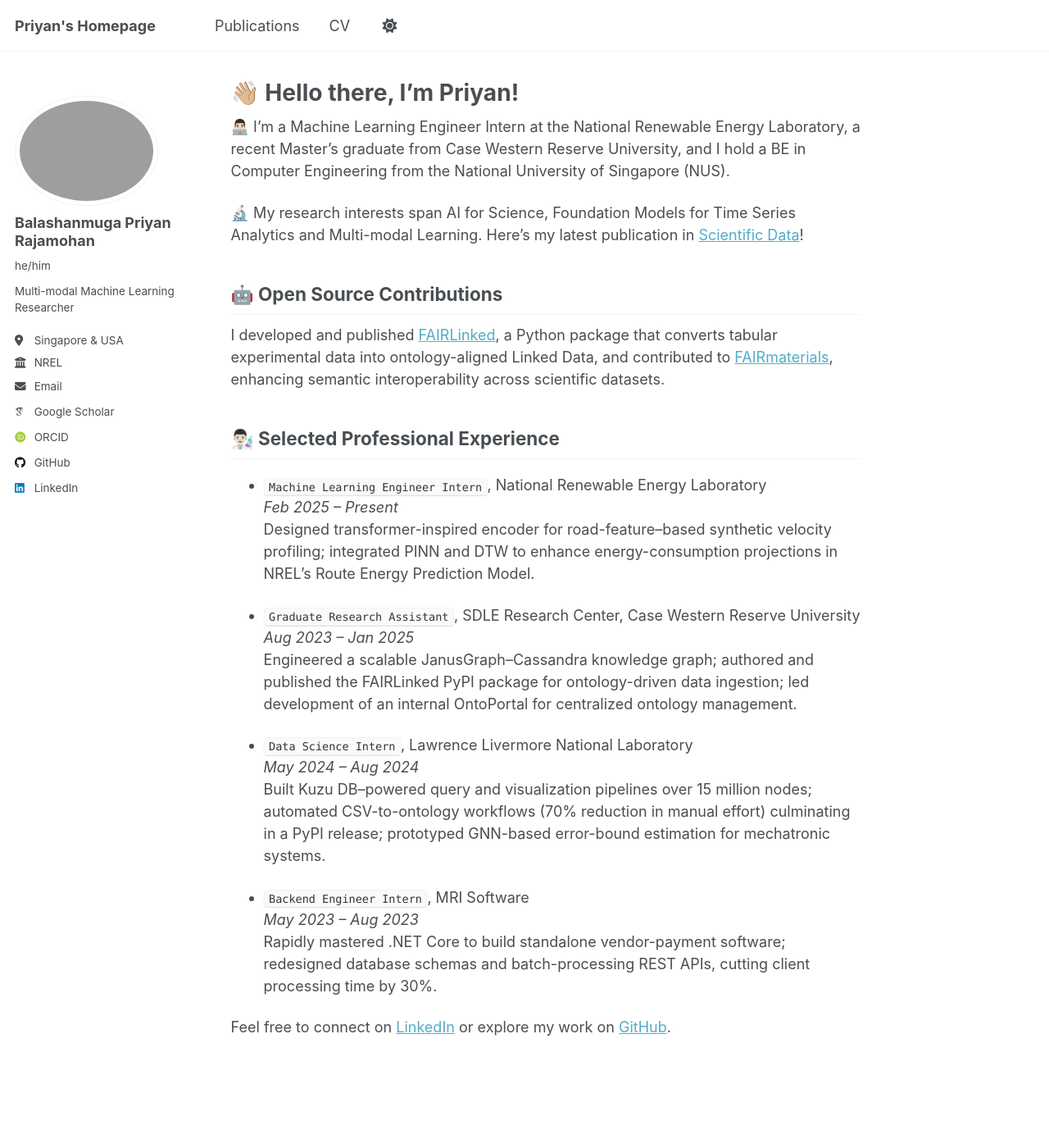
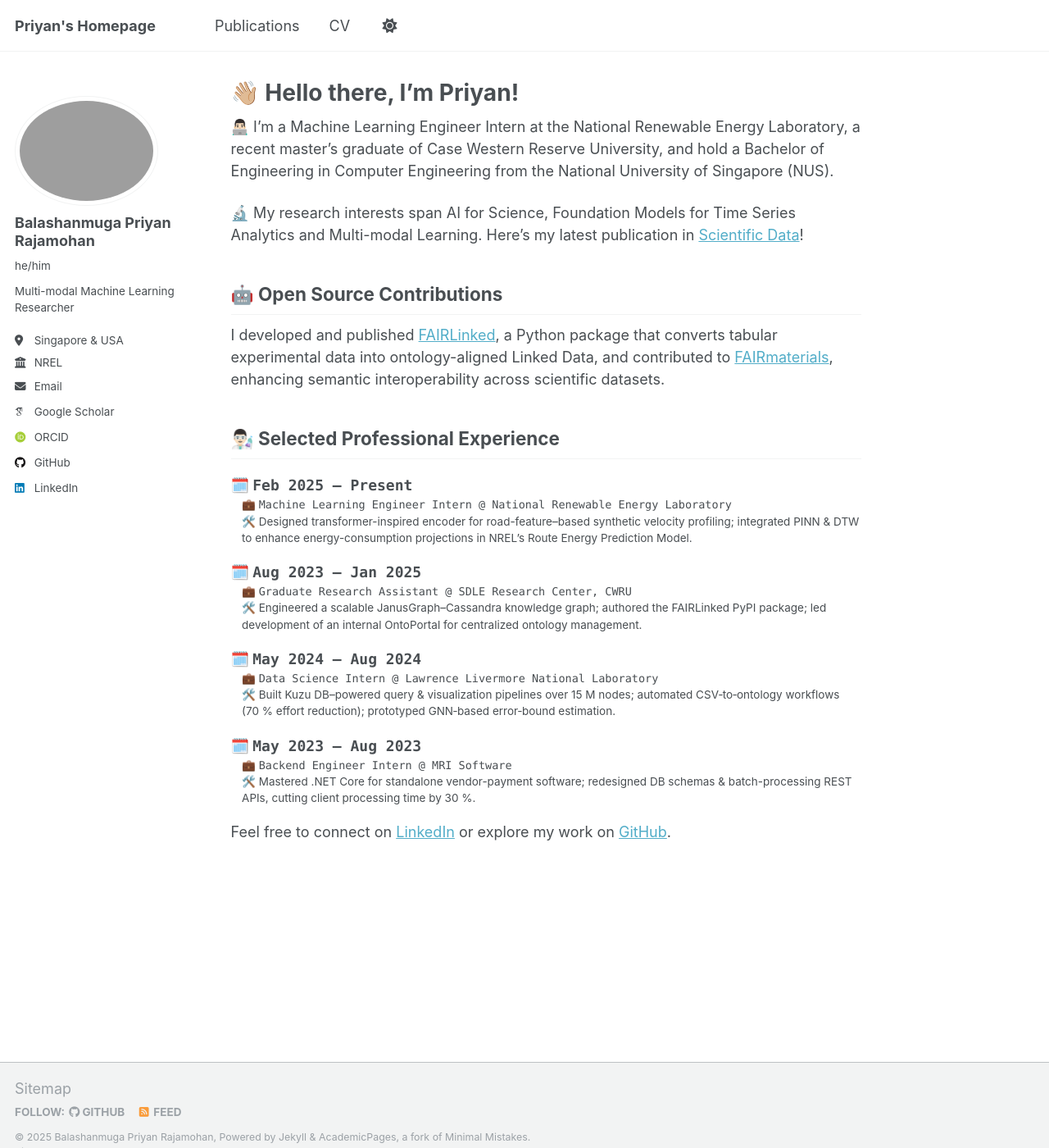
Before and after one commit to priyan-coder/priyan-coder.github.io, a Jekyll site: the page built from _pages/about.md, in a window 1280 px wide and 1400 px high. Shown: the whole window at 82% size. Built offline with Jekyll 4.4.1, drawn with Linux system fonts in a browser that asks for light colours; some web fonts are replaced.

```diff
--- a/_pages/about.md
+++ b/_pages/about.md
@@ -7,7 +7,7 @@ redirect_from:
   - /about.html
 ---
 
-👨🏻‍💻 I'm a Machine Learning Engineer Intern at the National Renewable Energy Laboratory, a recent Master’s graduate from Case Western Reserve University, and I hold a BE in Computer Engineering from the National University of Singapore (NUS).
+👨🏻‍💻 I'm a Machine Learning Engineer Intern at the National Renewable Energy Laboratory, a recent master's graduate of Case Western Reserve University, and hold a Bachelor of Engineering in Computer Engineering from the National University of Singapore (NUS).
 
 🔬 My research interests span AI for Science, Foundation Models for Time Series Analytics and Multi-modal Learning. Here's my latest publication in [Scientific Data](https://www.nature.com/articles/s41597-025-04938-5)!
 
@@ -17,20 +17,22 @@ I developed and published [FAIRLinked](https://pypi.org/project/FAIRLinked/), a
 
 ## 👨🏻‍🔬 Selected Professional Experience
 
-- `Machine Learning Engineer Intern`, National Renewable Energy Laboratory
-  _Feb 2025 – Present_
-  Designed transformer-inspired encoder for road-feature–based synthetic velocity profiling; integrated PINN and DTW to enhance energy-consumption projections in NREL’s Route Energy Prediction Model.
+<dl>
+  <dt>🗓️ <code>Feb 2025 – Present</code></dt>
+  <dd>💼 <code>Machine Learning Engineer Intern @ National Renewable Energy Laboratory</code><br>
+      🛠️ Designed transformer-inspired encoder for road-feature–based synthetic velocity profiling; integrated PINN &amp; DTW to enhance energy-consumption projections in NREL’s Route Energy Prediction Model.</dd>
 
-- `Graduate Research Assistant`, SDLE Research Center, Case Western Reserve University
-  _Aug 2023 – Jan 2025_
-  Engineered a scalable JanusGraph–Cassandra knowledge graph; authored and published the FAIRLinked PyPI package for ontology-driven data ingestion; led development of an internal OntoPortal for centralized ontology management.
+  <dt>🗓️ <code>Aug 2023 – Jan 2025</code></dt>
+  <dd>💼 <code>Graduate Research Assistant @ SDLE Research Center, CWRU</code><br>
+      🛠️ Engineered a scalable JanusGraph–Cassandra knowledge graph; authored the FAIRLinked PyPI package; led development of an internal OntoPortal for centralized ontology management.</dd>
 
-- `Data Science Intern`, Lawrence Livermore National Laboratory
-  _May 2024 – Aug 2024_
-  Built Kuzu DB–powered query and visualization pipelines over 15 million nodes; automated CSV-to-ontology workflows (70% reduction in manual effort) culminating in a PyPI release; prototyped GNN-based error-bound estimation for mechatronic systems.
+  <dt>🗓️ <code>May 2024 – Aug 2024</code></dt>
+  <dd>💼 <code>Data Science Intern @ Lawrence Livermore National Laboratory</code><br>
+      🛠️ Built Kuzu DB–powered query &amp; visualization pipelines over 15 M nodes; automated CSV‐to‐ontology workflows (70 % effort reduction); prototyped GNN‐based error‐bound estimation.</dd>
 
-- `Backend Engineer Intern`, MRI Software
-  _May 2023 – Aug 2023_
-  Rapidly mastered .NET Core to build standalone vendor-payment software; redesigned database schemas and batch-processing REST APIs, cutting client processing time by 30%.
+  <dt>🗓️ <code>May 2023 – Aug 2023</code></dt>
+  <dd>💼 <code>Backend Engineer Intern @ MRI Software</code><br>
+      🛠️ Mastered .NET Core for standalone vendor-payment software; redesigned DB schemas &amp; batch-processing REST APIs, cutting client processing time by 30 %.</dd>
+</dl>
 
 Feel free to connect on [LinkedIn](https://www.linkedin.com/in/priyan-rajamohan) or explore my work on [GitHub](https://github.com/priyan-coder).
```
Also changed, not shown: README.md (+1 -89 lines).
